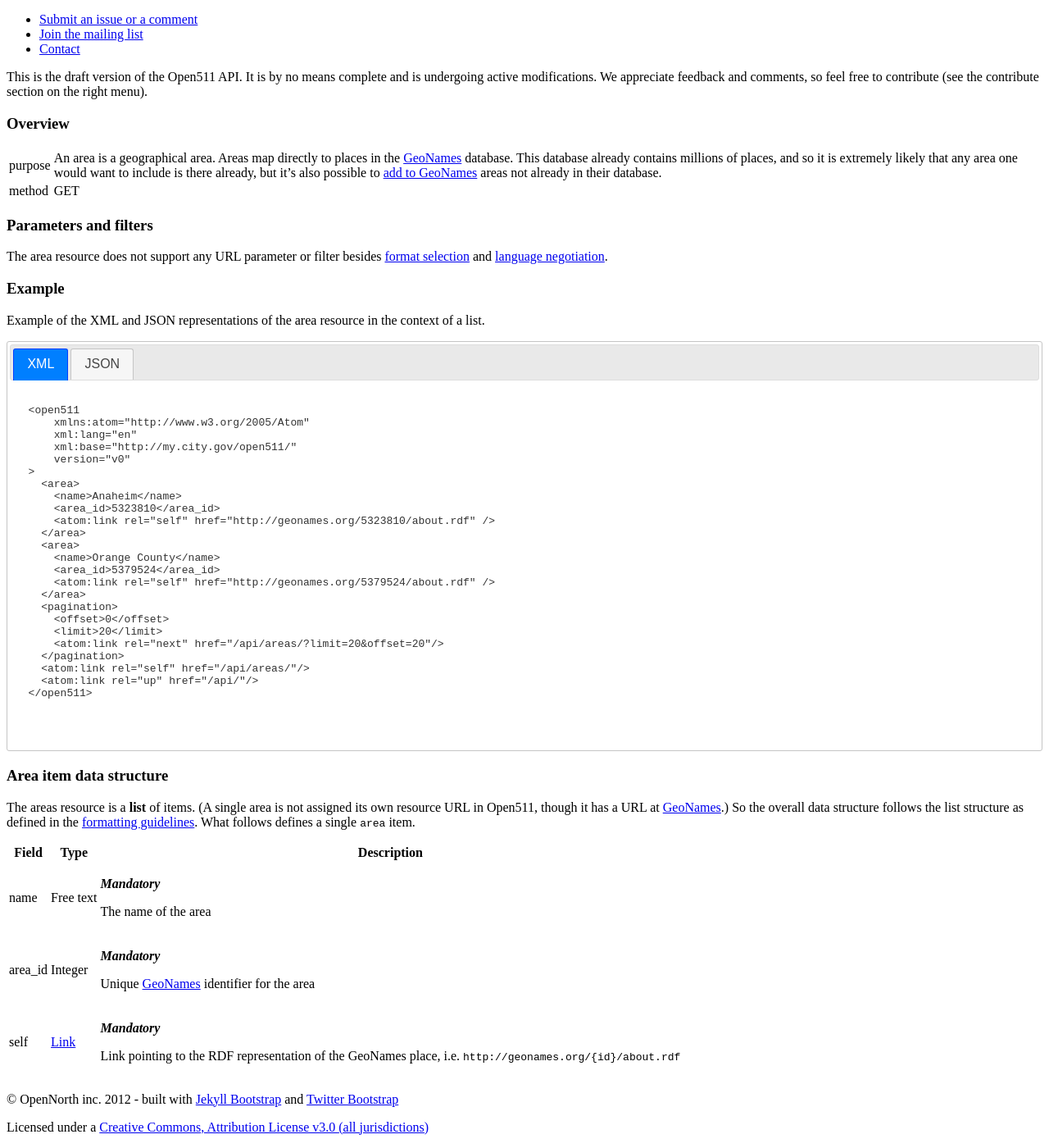
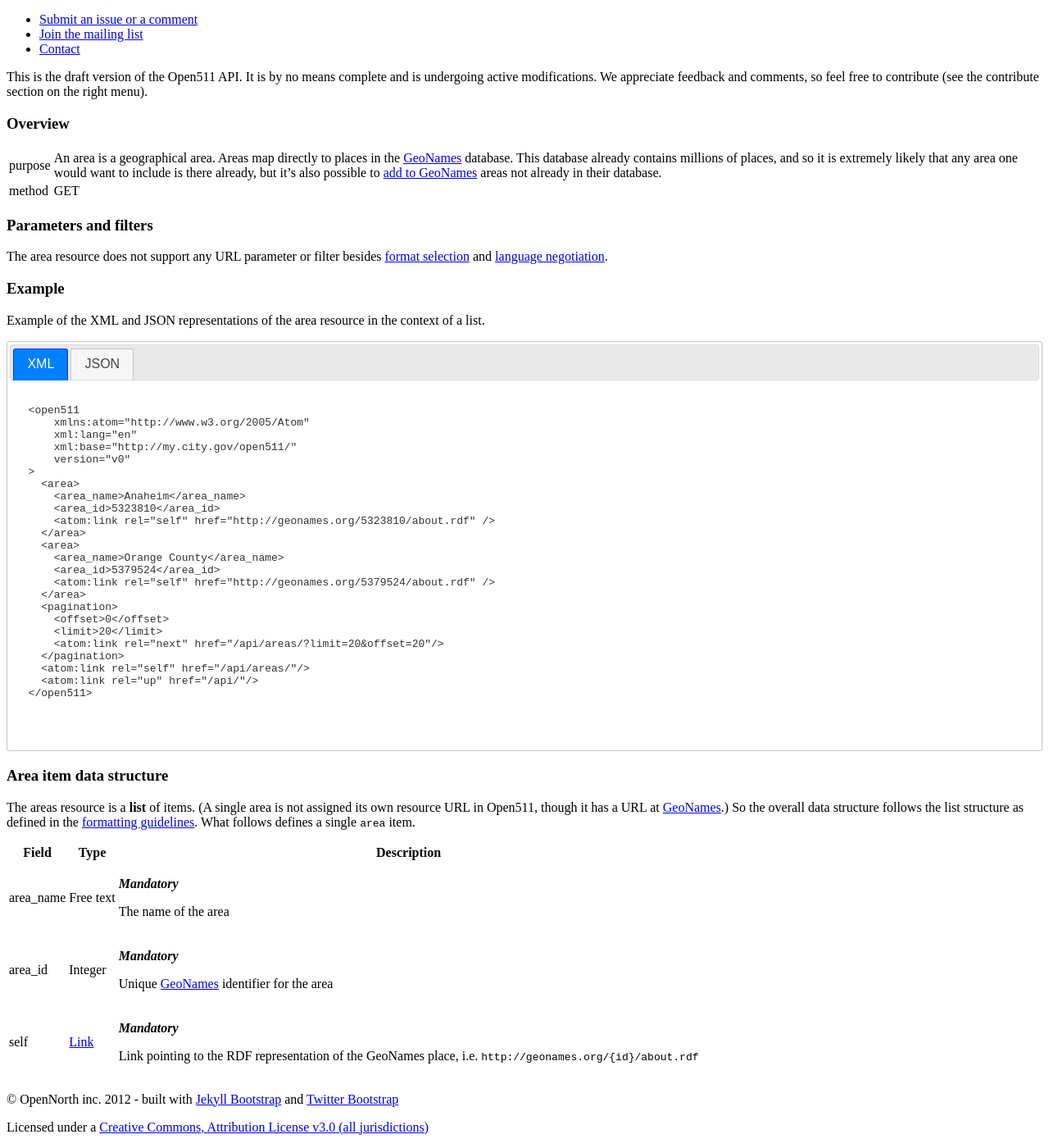
Before and after one commit to open511/Open511API, a Jekyll site: the page built from area.html, in a window 1280 px wide and 1400 px high, scrolled down 480 px. Shown: the whole window at 82% size. Built offline with Jekyll 4.4.1, drawn with Linux system fonts in a browser that asks for light colours; nearby versions of some CDN libraries.

Commit message:
Change area/name to area_name

```diff
--- a/area.html
+++ b/area.html
@@ -10,7 +10,7 @@ presentation :
     value : GET
 
 area :
-    - name: name
+    - name: area_name
       mandatory: Mandatory
       type: Free text
       desc: <p>The name of the area</p>
@@ -74,12 +74,12 @@ $(function() {
     version="v0"
 &gt;
   &lt;area&gt;
-    &lt;name&gt;Anaheim&lt;/name&gt;
+    &lt;area_name&gt;Anaheim&lt;/area_name&gt;
     &lt;area_id&gt;5323810&lt;/area_id&gt;
     &lt;atom:link rel="self" href="http://geonames.org/5323810/about.rdf" /&gt;
   &lt;/area&gt;
   &lt;area&gt;
-    &lt;name&gt;Orange County&lt;/name&gt;
+    &lt;area_name&gt;Orange County&lt;/area_name&gt;
     &lt;area_id&gt;5379524&lt;/area_id&gt;
     &lt;atom:link rel="self" href="http://geonames.org/5379524/about.rdf" /&gt;
   &lt;/area&gt;
@@ -105,12 +105,12 @@ $(function() {
   },
   "content" : [
     {
-      "name" : "Anaheim",
+      "area_name" : "Anaheim",
       "area_id" : 5323810,
       "url" : "http://geonames.org/5323810/about.rdf"
     },
     {
-      "name" : "Orange County",
+      "area_name" : "Orange County",
       "area_id" : 5379524,
       "url" : "http://geonames.org/5379524/about.rdf"
     }
--- a/jurisdiction.html
+++ b/jurisdiction.html
@@ -21,7 +21,7 @@ representation :
 #      desc: <p>Link to the parent resource. In XML, the <code>rel</code> attribute needs the value <code>up</code></p>
 
     - name: id
-      type: free text
+      type: String
       mandatory: Mandatory
       desc: <p>Unique identifier for the jurisdiction. It&rsquo;s expected to be unique across all Open511 implementations. It must take the form of a hostname within a domain owned by the government entity. The hostname doesn&rsquo;t necessarily need to resolve in DNS; for example, if Roadsville owns <code>roadsville.gov</code>, it&rsquo;s fine to create <code>agency1.roadsville.gov</code> and <code>agency2.roadsville.gov</code> jurisdictions, even if those don&rsquo;t resolve to IP addresses.</p>
 
```
Also changed, not shown: event.html (+4 -4 lines).
